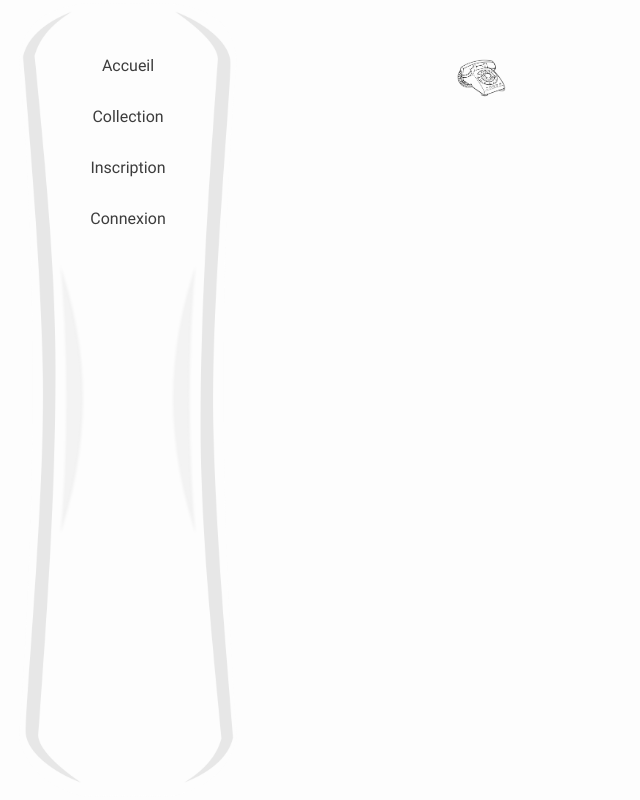
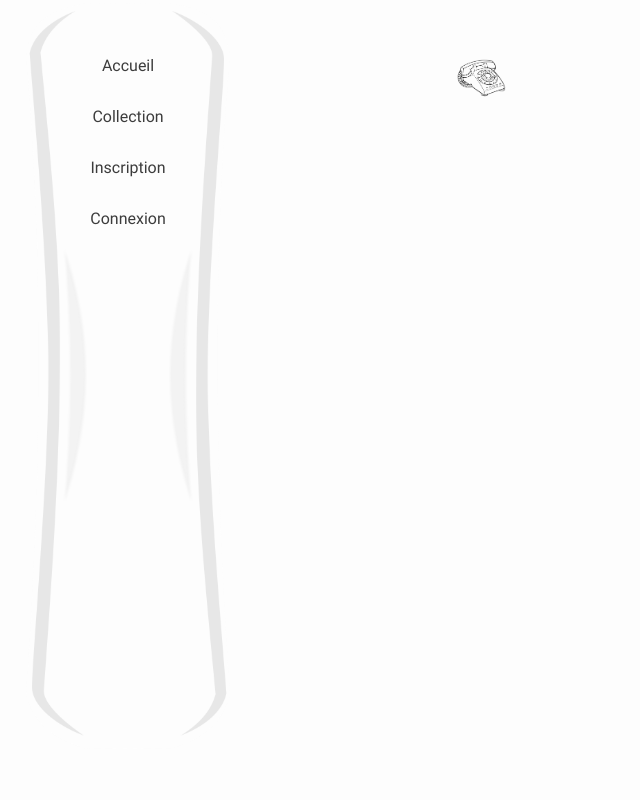
Before and after one commit to Shiinasan24/exo_collection, a PHP site: page /collection.php in a window 1280 px wide. Shown: the whole page, without its empty margins (0-640 px from the left). Run offline with PHP 8.4, Linux system fonts and the light colour scheme; data that the repository does not hold is empty.

Commit message:
commit243

```diff
--- a/assets/css/style.css
+++ b/assets/css/style.css
@@ -34,7 +34,7 @@
 
 .sidebar {
   width: var(--twentypercent);
-  height: 100%;
+  height: 94%;
   display: flex;
   flex-direction: column;
   padding: 2rem;
@@ -122,7 +122,7 @@
   flex-wrap: wrap;
   justify-content: center;
   align-items: center;
-  padding: 3rem;
+  padding: 0 3rem;
 }
 .bodyWrapper .wrapperCollection .cardWrapper .card {
   flex-basis: 27%;
@@ -144,6 +144,7 @@
   width: 100%;
   height: 200px;
   padding: 0.5rem;
+  background-color: rgb(43, 43, 44);
 }
 .bodyWrapper .wrapperCollection .cardWrapper .card .card-content {
   display: flex;
@@ -152,6 +153,7 @@
   align-items: center;
   width: 100%;
   padding: 0.3rem;
+  border-radius: 0 0 5px 5px;
 }
 .bodyWrapper .wrapperCollection .cardWrapper .card .card-content .card-item {
   font-size: larger;
--- a/assets/scss/_nav.scss
+++ b/assets/scss/_nav.scss
@@ -1,6 +1,6 @@
 .sidebar {
   width: var(--twentypercent);
-  height: 100%;
+  height: 94%;
   display: flex;
   flex-direction: column;
   padding: 2rem;
--- a/assets/scss/_page.scss
+++ b/assets/scss/_page.scss
@@ -80,7 +80,7 @@
       flex-wrap: wrap;
       justify-content: center;
       align-items: center;
-      padding: 3rem;
+      padding: 0 3rem;
 
       .card {
         flex-basis: 27%;
@@ -104,6 +104,7 @@
           width: 100%;
           height: 200px;
           padding: .5rem;
+          background-color: rgb(43, 43, 44);
         }
 
         .card-content {
@@ -113,6 +114,7 @@
           align-items: center;
           width: 100%;
           padding: .3rem;
+          border-radius: 0 0 5px 5px;
 
           .card-item {
             font-size: larger;
```
Also changed, not shown: 1 other file.
